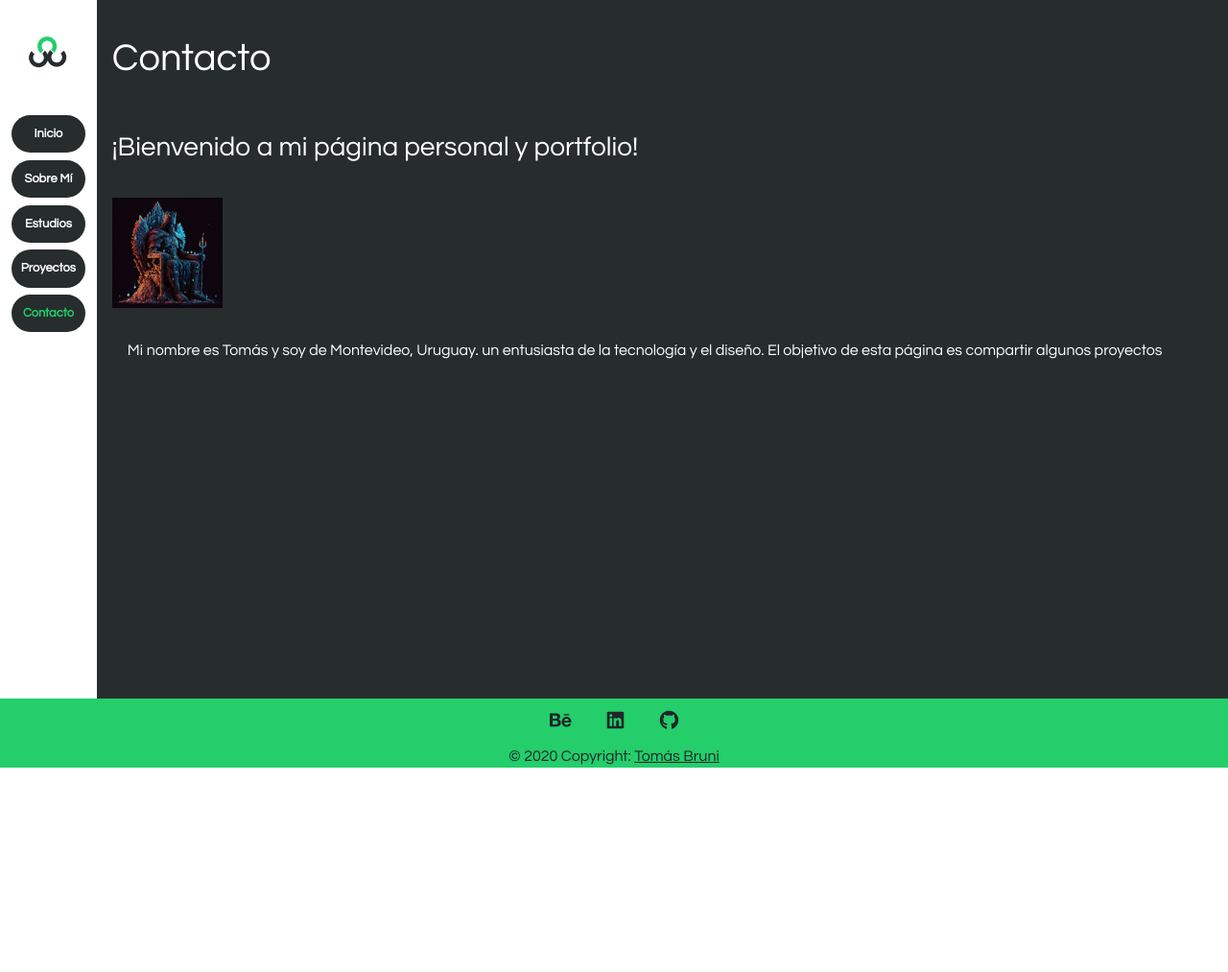
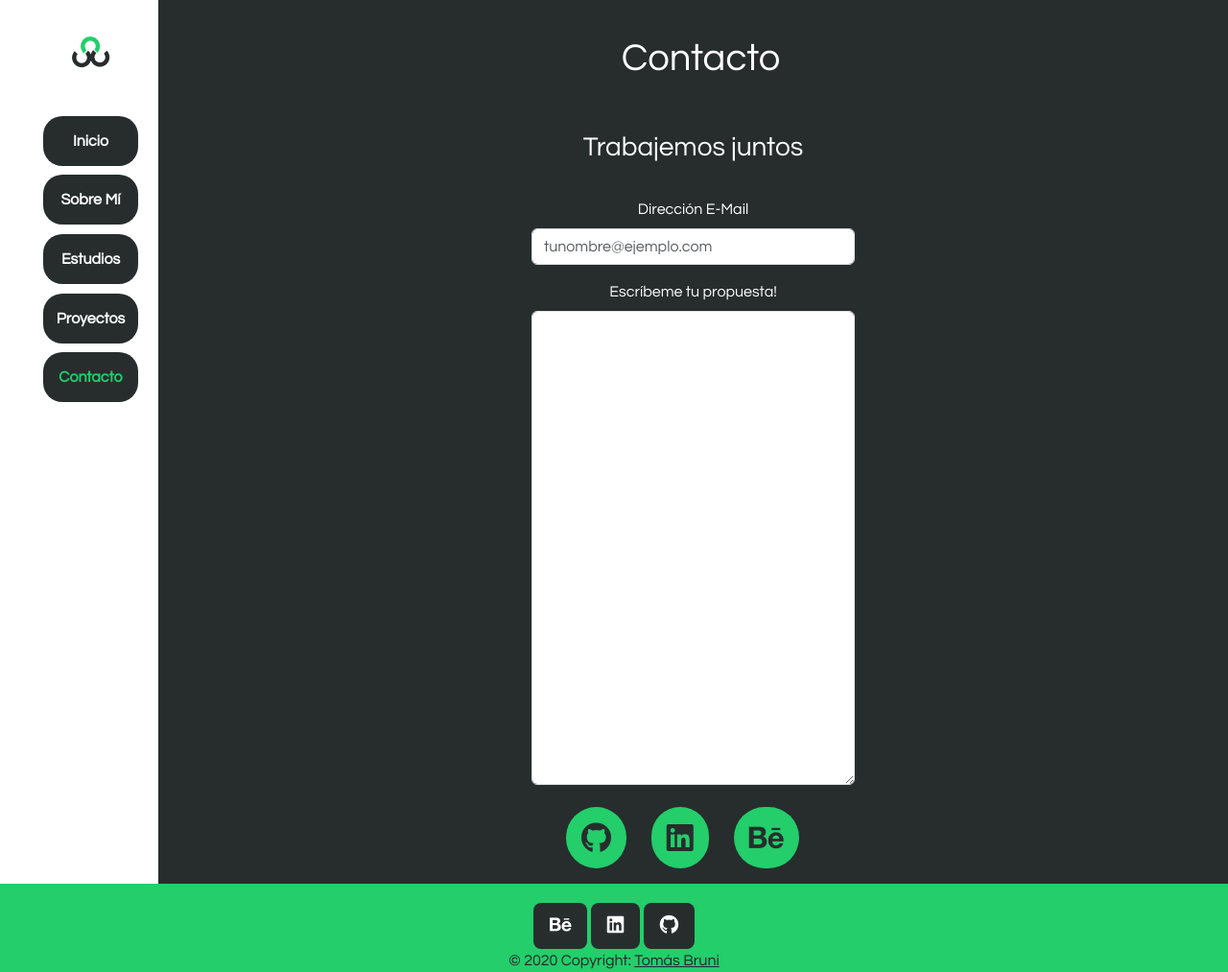
Before and after one commit to tbruni1999/bruni-web, a plain HTML site: page pages/contacto.html in a window 1280 px wide. Shown: the whole page at 96% size. Before the commit the page ends 800 px from the top, so only its background shows below. Drawn offline with nearby package versions, Linux system fonts and the light colour scheme.

Commit message:
mascontenido

```diff
--- a/pages/contacto.html
+++ b/pages/contacto.html
@@ -59,18 +59,38 @@
         <section class="main__info">
           <article>
             <h3 class="main__welcome">
-              ¡Bienvenido a mi página personal y portfolio!
+              Trabajemos juntos
             </h3>
-            <div class="container__gallery">
-              <img class="gallery__item" src="../images/pixelart.png" alt="" />
+            <!-- FORMULARIO -->
+
+            <div class=" container mb-3 col-lg-4 ">
+              <label for="exampleFormControlInput1" class="form-label">Dirección E-Mail</label>
+              <input type="email" class="form-control" id="exampleFormControlInput1" placeholder="tunombre@ejemplo.com">
             </div>
-            <p class="main__description">
-              Mi nombre es Tomás y soy de Montevideo, Uruguay. un entusiasta de
-              la tecnología y el diseño. El objetivo de esta página es compartir
-              algunos proyectos
-            </p>
+            <div class="container mb-3 col-lg-4 ">
+              <label for="exampleFormControlTextarea1" class="form-label">Escríbeme tu propuesta!</label>
+              <textarea class="form-control" id="exampleFormControlTextarea1" rows="20"></textarea>
+            </div>
+
+
+            <!-- TERMINA FORMULARIO -->
           </article>
         </section>
+        <!-- EMPIEZA SOCIALS -->
+        <section class="main__socials">
+        <div class="socials__icons">
+          <a href="https://github.com/tbruni1999/bruni-web">
+          <i class="fab fa-github"></i
+            ></a>
+            <a href="https://www.linkedin.com/in/tomas-bruni-846870234/">
+          <i class="fab fa-linkedin"></i
+              ></a>
+              <a href="https://www.behance.net/tomsbruni">
+          <i class="fab fa-behance"></i
+                ></a>
+         </div>
+      </section>
+       <!-- TERMINA SOCIALS -->
       </main>
       <footer class="container__footer text-center text-white">
         <!-- Grid container -->
@@ -80,7 +100,7 @@
 
             <!-- Behance -->
             <a
-              class="btn btn-link btn-floating btn-lg text-dark "
+              class="btn btn-link btn-floating btn-lg  "
               href="#!"
               role="button"
               data-mdb-ripple-color="dark"
@@ -88,7 +108,7 @@
             ></a>
             <!-- Linkedin -->
             <a
-              class="btn btn-link btn-floating btn-lg text-dark "
+              class="btn btn-link btn-floating btn-lg  "
               href="#!"
               role="button"
               data-mdb-ripple-color="dark"
@@ -96,7 +116,7 @@
             ></a>
             <!-- Github -->
             <a
-              class="btn btn-link btn-floating btn-lg text-dark "
+              class="btn btn-link btn-floating btn-lg "
               href="#!"
               role="button"
               data-mdb-ripple-color="dark"
--- a/styles/style.css
+++ b/styles/style.css
@@ -52,6 +52,7 @@
 .container__nav {
   background-color: #ffffff;
   position: sticky;
+  padding: 0 0.5em 0 2em;
 }
 
 .nav__list {
@@ -73,9 +74,9 @@
 
 .nav__item {
   display: flex;
-  padding: 10px;
+  padding: 14px;
   margin: 0.3em;
-  font-size: 0.8em;
+  font-size: 1em;
   font-weight: bold;
   background-color: #272d2d;
   border-radius: 20px;
@@ -110,11 +111,6 @@
   padding: 1em 0 1em 0;
 }
 
-.gallery__item {
-  padding: 0em 0 1em 0em;
-  width: 10%;
-}
-
 .main__description {
   font-size: 1em;
   font-weight: 550;
@@ -127,10 +123,78 @@
   background-color: #23ce6b;
 }
 
+.main__cards {
+  margin-top: 4em;
+}
+
+.main__socials {
+  display: flex;
+  justify-content: center;
+}
+
+.socials__icons i {
+  font-size: 2em;
+  padding: 0.5em;
+  background-color: #23ce6b;
+  margin: 0.2em 0.7em 0 0;
+  border-radius: 60px;
+}
+.socials__icons a {
+  text-decoration: none;
+  color: #272d2d;
+}
+
+.socials__icons a:hover {
+  color: #ffffff;
+}
+
+/* -------------------------------------- */
 /* FOOTER */
-
+/* -------------------------------------- */
 .container__footer {
   background-color: #23ce6b;
   font-family: "Kanit", sans-serif;
   font-family: "Questrial", sans-serif;
 }
+
+.container__footer .container a {
+  color: #ffffff;
+  background-color: #272d2d;
+  margin-top: 1em;
+}
+/* -------------------------------------- */
+/* TERMINA FOOTER */
+/* -------------------------------------- */
+/* ------------------------------------------------------------------------------------*/
+/* -------------------------------------- */
+/* MEDIA QUERIES */
+/* -------------------------------------- */
+@media (max-width: 992px) {
+  .container__gallery {
+    display: flex;
+    flex-direction: column;
+    align-items: center;
+  }
+  .gallery__item {
+    width: 50%;
+  }
+}
+@media (min-width: 992px) {
+  .main__description {
+    text-align: center;
+  }
+
+  .container__header {
+    text-align: center;
+  }
+
+  .main__welcome {
+    text-align: center;
+  }
+  .container__main {
+    text-align: center;
+  }
+}
+/* -------------------------------------- */
+/* MEDIA QUERIES */
+/* -------------------------------------- */
```
Also changed, not shown: index.html (+7 -5 lines), pages/estudios.html (+3 -3 lines), pages/proyectos.html (+4 -4 lines), pages/sobremi.html (+4 -4 lines).
